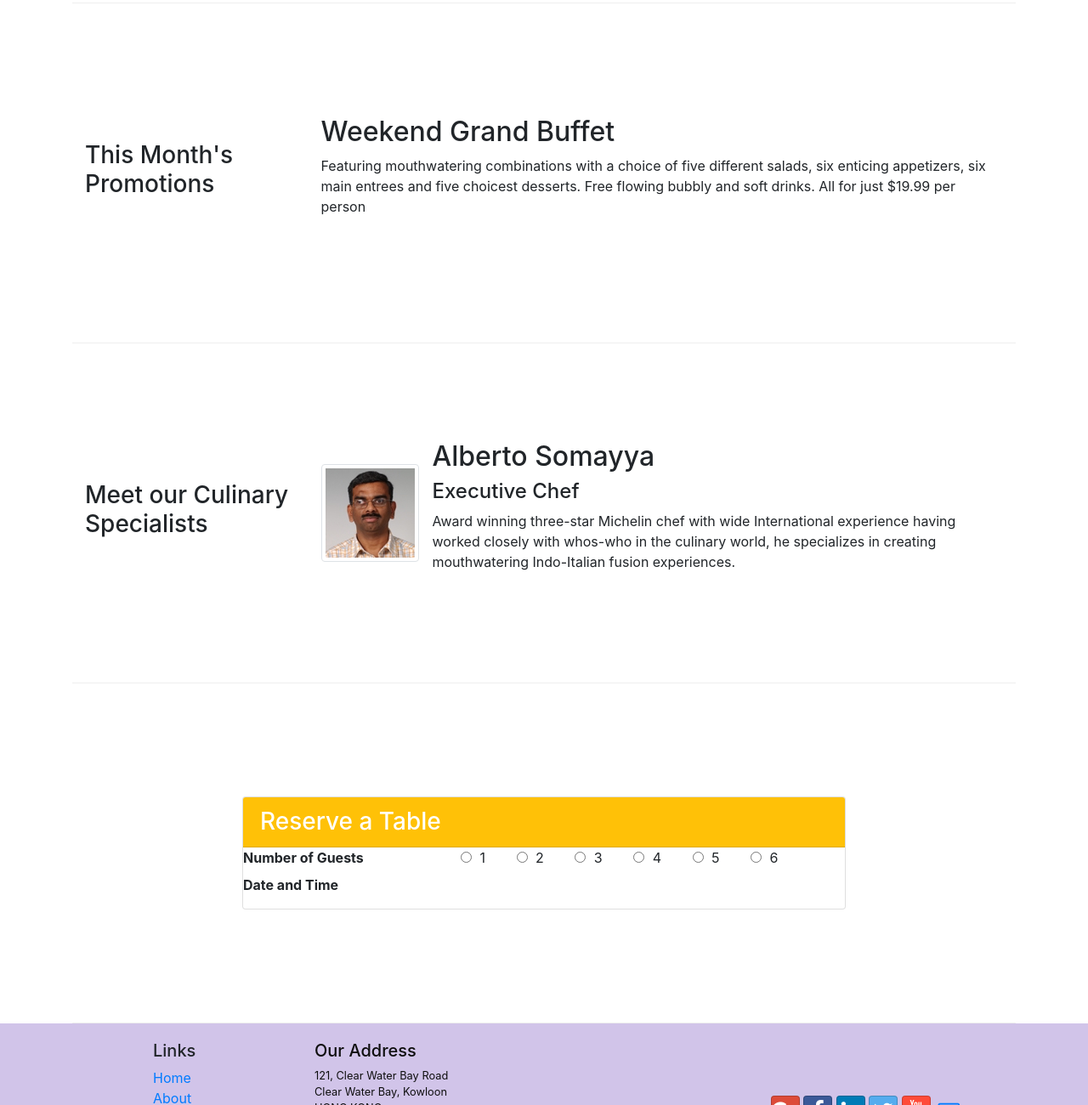
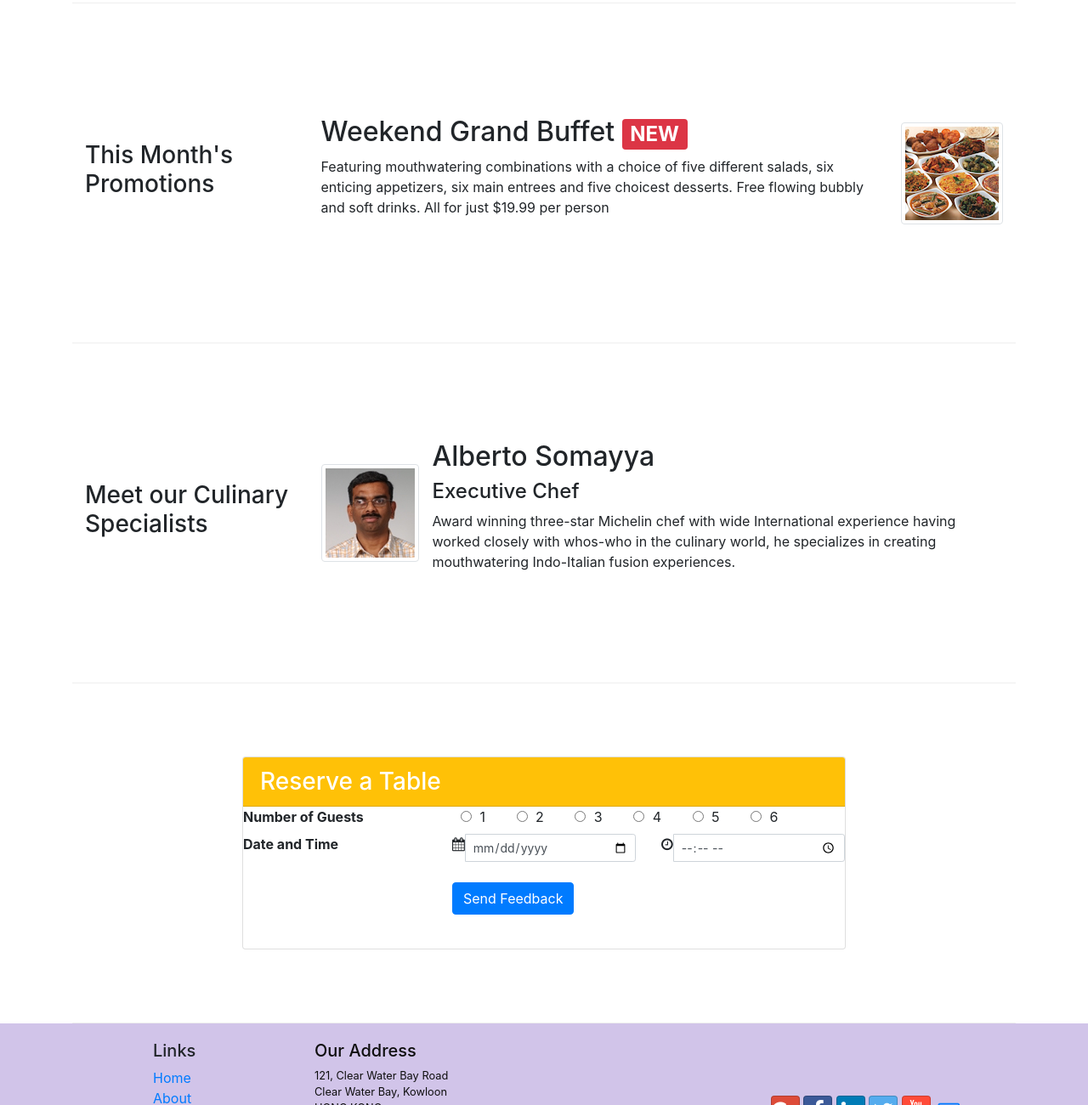
Before and after one commit to dpberry552/coursera-web-project, a website: page index.html in a window 1280 px wide. Shown: the part 709-2009 px from the top of the page at 85% size. Drawn offline with nearby package versions, Linux system fonts and the light colour scheme.

Commit message:
Week 2 assignment - task 2

```diff
--- a/index.html
+++ b/index.html
@@ -74,12 +74,21 @@
 
 
         <div class="row row-content align-items-center">
-            <div class="col-sm-4 col-md-3">
+            <div class="col-sm-4 col-md-3 flex-first">
                 <h3>This Month's Promotions</h3>
             </div>
-            <div class="col-sm col-md">
-                <h2>Weekend Grand Buffet</h2>
-                <p>Featuring mouthwatering combinations with a choice of five different salads, six enticing appetizers, six main entrees and five choicest desserts. Free flowing bubbly and soft drinks. All for just $19.99 per person </p>
+            <div class="col-sm col-md flex-first">
+                <div class="media">
+                    <div class="media-body">
+                        <h2 class="mt-0">Weekend Grand Buffet
+                            <span class="badge badge-danger">NEW</span>
+                        </h2>
+                        <p class="hidden-xs-down">Featuring mouthwatering combinations with a choice of five different salads, six enticing appetizers, six main entrees and five choicest desserts. Free flowing bubbly and soft drinks. All for just $19.99 per person </p>
+                    </div>
+                    <!--classes to use an img inside a media class-->
+                    <img class="d-flex ml-3 img-thumbnail align-self-center"
+                        src="img/buffet.png" alt="buffet">
+                </div>
             </div>
         </div>
 
@@ -139,6 +148,26 @@
                                 </div>
                             </dd>
                             <dt class="col-4">Date and Time</dt>
+                            <dd class="col-4">
+                                <div class="input-group input-group-sm form-group">
+                                    <span class="input-group-addon" id="dateaddon"><i class="fa fa-calendar" aria-hidden="true"></i></span>
+                                    <input type="date" name="resDate" class="form-control input-sm" aria-describedby="dateaddon">
+                                </div>
+                            </dd>
+                            <dd class="col-4">
+                                <div class="input-group input-group-sm form-group">
+                                    <span class="input-group-addon" id="dateaddon"><i class="fa fa-clock-o" aria-hidden="true"></i></span>
+                                    <input type="time" name="resDate" class="form-control input-sm" aria-describedby="dateaddon">
+                                </div>
+                            </dd>
+                            <dt class="col-4"></dt>
+                            <dd class="col-4">
+                                <div class="form-group row">
+                                    <div class="col-md-10">
+                                        <button type="submit" class="btn btn-primary">Send Feedback</button>
+                                     </div>
+                                </div>
+                            </dd>
                         </dl>
                     </div>
                 </div>
```
Also changed, not shown: css/styles.css (line endings or trailing spaces).
